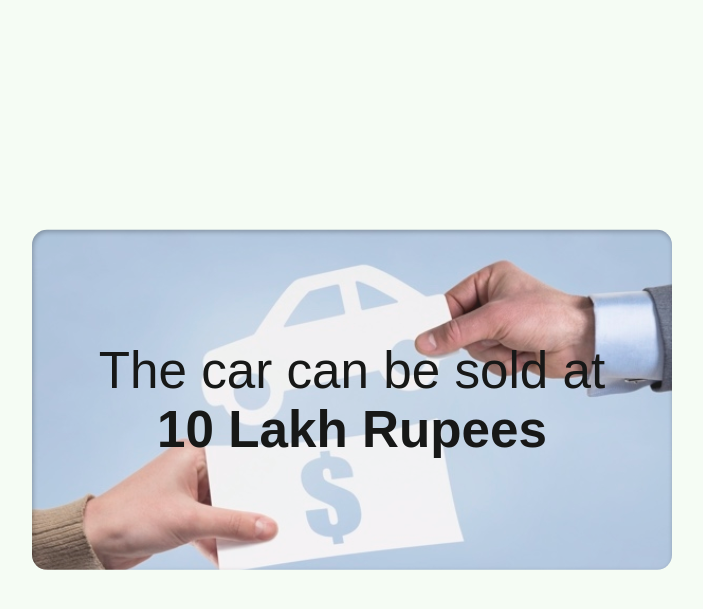
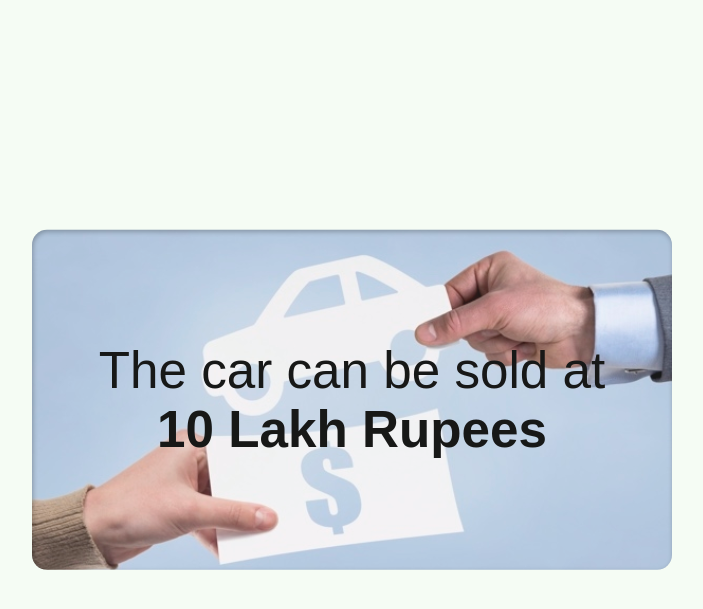
Before and after one commit to RajeshKumar1331/Car-Price-Prediction, a Flask app: template templates/prediction.html in a window 1280 px wide. Shown: the top 609 px of the page, without its empty margins (288-991 px from the left). Run offline with Flask 2, Linux system fonts and the light colour scheme; the template is opened without the code that fills it: most values are stand-ins (such as "Sample title", 1, 10 or a date in 2020); parts of the project's set-up code (start-up, migrations or seed data) failed here and were passed over.

Commit message:
Update prediction.css

```diff
--- a/static/prediction.css
+++ b/static/prediction.css
@@ -16,6 +16,7 @@ body {
     background-attachment: fixed;
     background-size: cover;
     background-blend-mode: lighten;
+    background-position: 50%;
     position: absolute;
     left: 50%;
     top: 50%;
```
